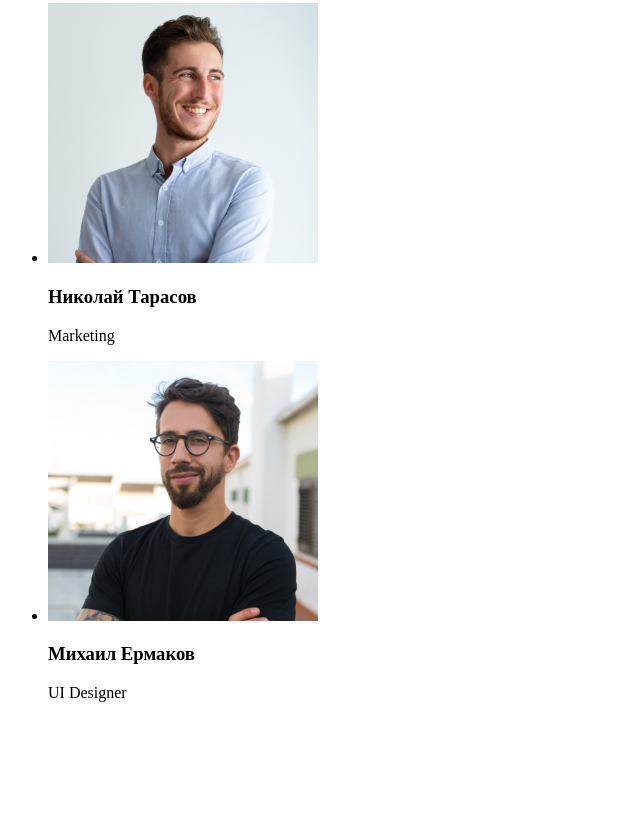
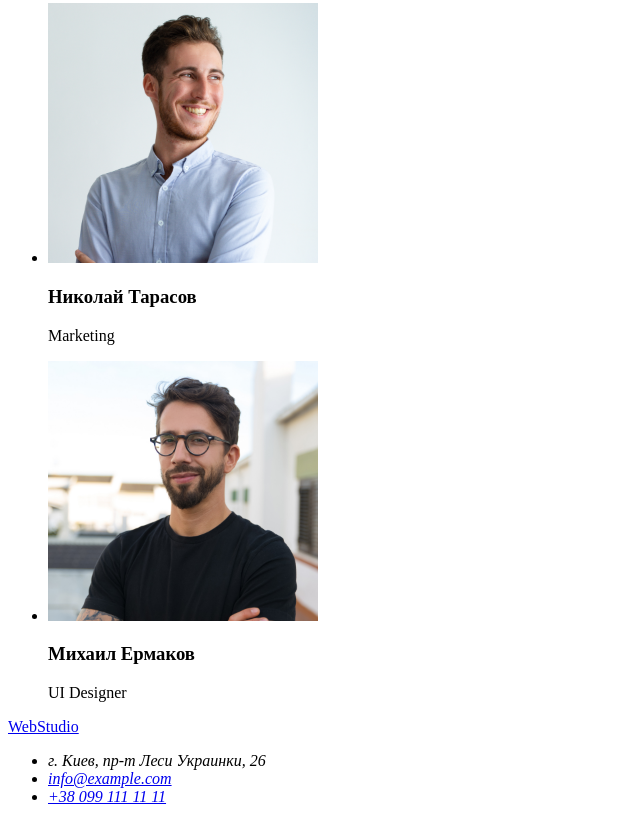
Before and after one commit to inapolov/goit-markup-hw-01, a plain HTML site: page index.html in a window 1280 px wide. Shown: the part 2333-3155 px from the top of the page, without its empty margins (0-640 px from the left). Before the commit the page ends 3051 px from the top, so only its background shows below. Drawn offline with Linux system fonts and the light colour scheme.

Commit message:
Добавил Подвал
Добавил Подвал с лого и адресом

```diff
--- a/index.html
+++ b/index.html
@@ -85,10 +85,17 @@
                 </li>
             </ul>
         </section>
-
-
-
     </main>
-    <footer></footer>
+    <!--Подвал-->
+    <footer>
+    <a href="/">WebStudio</a>
+    <address>
+        <ul>
+            <li>г. Киев, пр-т Леси Украинки, 26</li>
+            <li><a href="mailto:info@example.com">info@example.com</a></li>
+            <li><a href="tel:+380991111111">+38 099 111 11 11</a></li>
+        </ul>
+    </address>
+    </footer>
 </body>
 </html>
```
